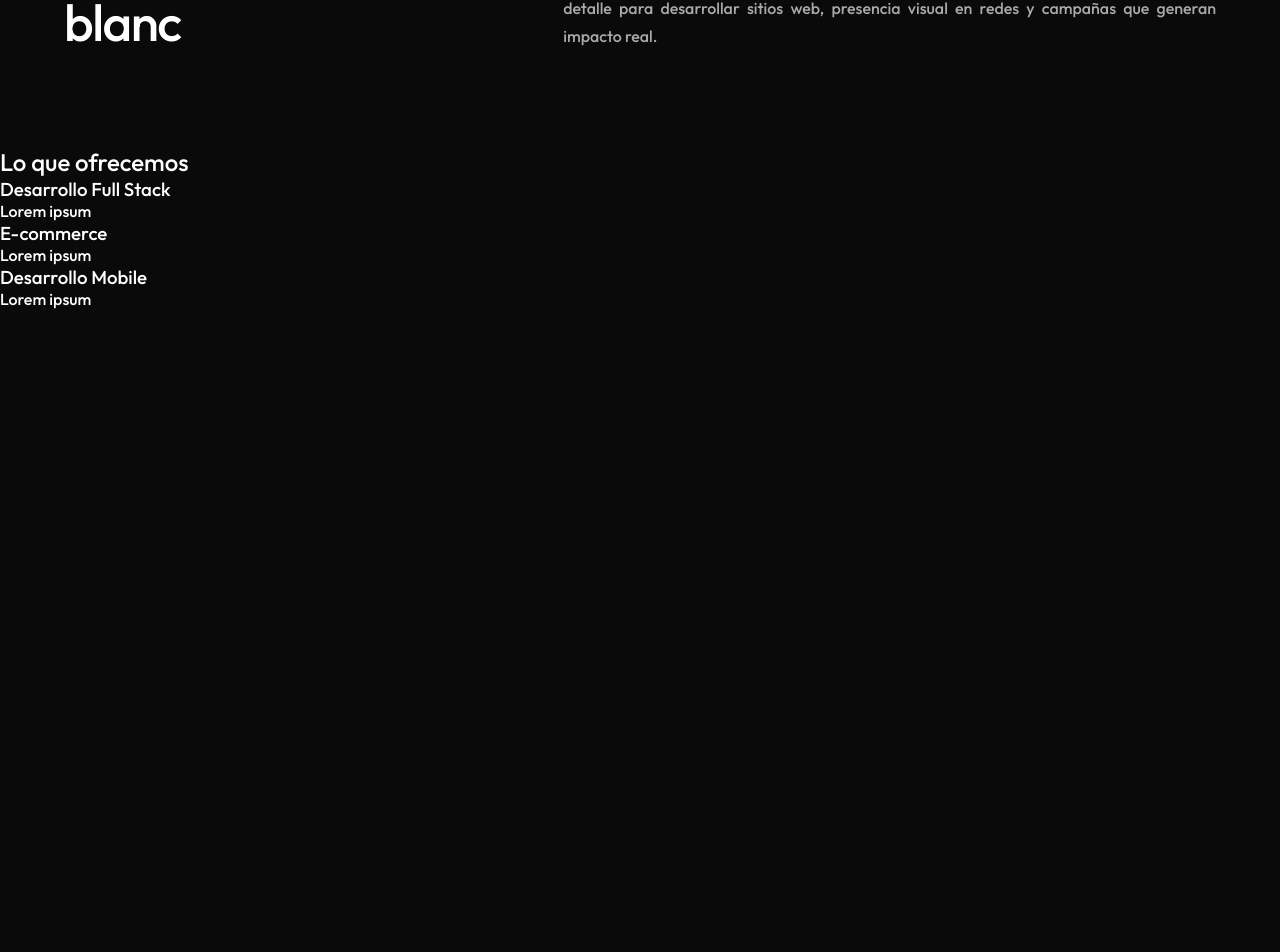
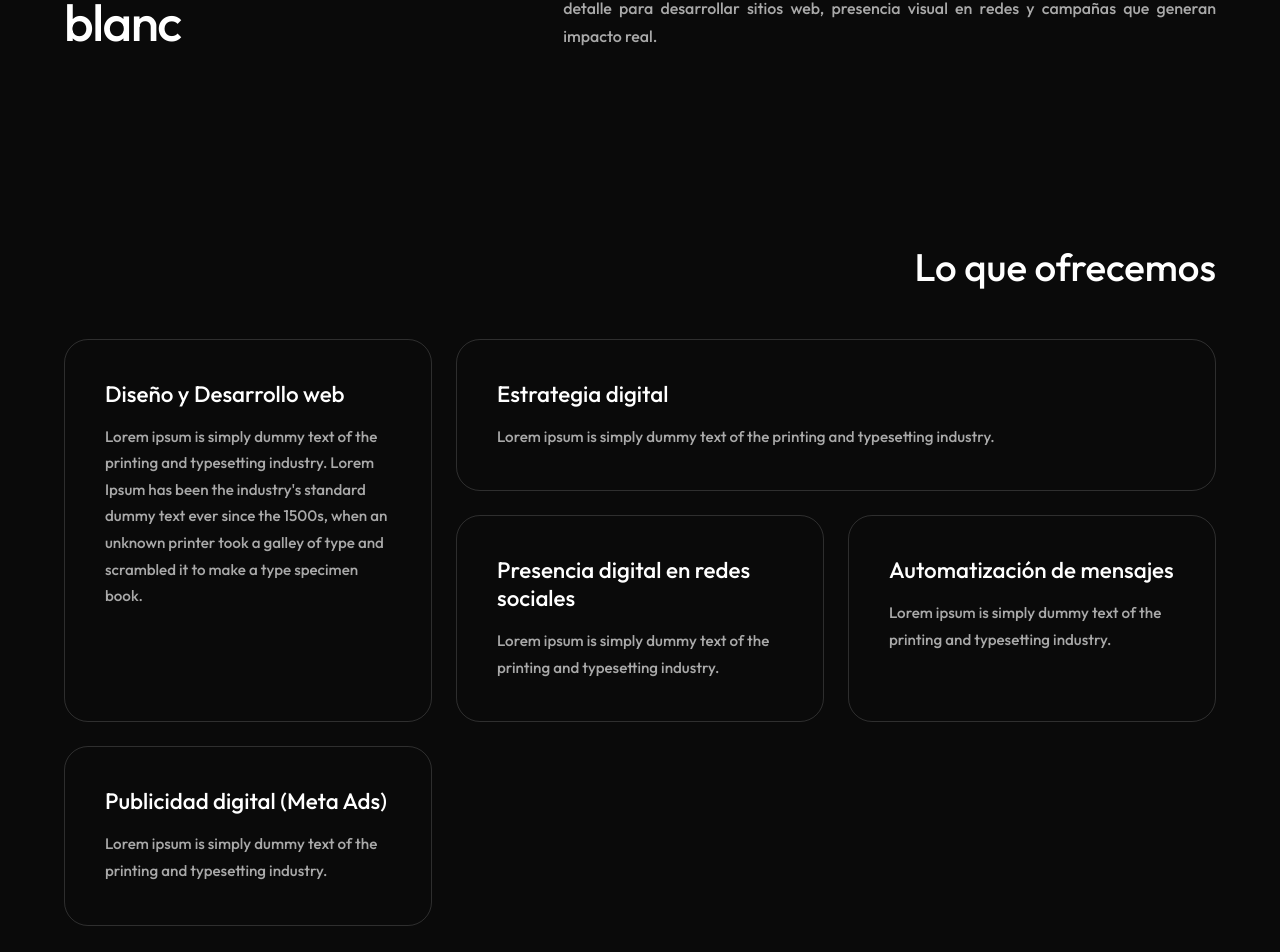
Before and after one commit to MatiasCortes2211/Blanc-Studio, a React (Vite) app in the folder frontend/: page / in a window 1280 px wide. Shown: the part 958-1910 px from the top of the page. Before the commit the page ends 1267 px from the top, so only its background shows below. Built offline with nearby package versions, Linux system fonts and the light colour scheme.

Commit message:
feat(servicios): agrega sección servicios

```diff
--- a/frontend/src/components/sections/Servicios.jsx
+++ b/frontend/src/components/sections/Servicios.jsx
@@ -1,19 +1,29 @@
+import styles from './Servicios.module.css'
+
 function Servicios() {
   return (
-    <section>
-      <h2>Lo que ofrecemos</h2>
-      <div>
-        <div>
-          <h3>Desarrollo Full Stack</h3>
-          <p>Lorem ipsum</p>
+    <section className={styles.servicios}>
+      <h2 className={styles.subtitulo}>Lo que ofrecemos</h2>
+      <div className={styles.grid}>
+        <div className={`${styles.card} ${styles.cardIzq}`}>
+          <h3 className={styles.cardTitulo}>Diseño y Desarrollo web</h3>
+          <p className={styles.cardTexto}>Lorem ipsum is simply dummy text of the printing and typesetting industry. Lorem Ipsum has been the industry's standard dummy text ever since the 1500s, when an unknown printer took a galley of type and scrambled it to make a type specimen book.</p>
         </div>
-        <div>
-          <h3>E-commerce</h3>
-          <p>Lorem ipsum</p>
+        <div className={`${styles.card} ${styles.cardEstrategia}`}>
+          <h3 className={styles.cardTitulo}>Estrategia digital</h3>
+          <p className={styles.cardTexto}>Lorem ipsum is simply dummy text of the printing and typesetting industry.</p>
         </div>
-        <div>
-          <h3>Desarrollo Mobile</h3>
-          <p>Lorem ipsum</p>
+        <div className={styles.card}>
+          <h3 className={styles.cardTitulo}>Presencia digital en redes sociales</h3>
+          <p className={styles.cardTexto}>Lorem ipsum is simply dummy text of the printing and typesetting industry.</p>
+        </div>
+        <div className={styles.card}>
+          <h3 className={styles.cardTitulo}>Automatización de mensajes</h3>
+          <p className={styles.cardTexto}>Lorem ipsum is simply dummy text of the printing and typesetting industry.</p>
+        </div>
+        <div className={`${styles.card} ${styles.cardPublicidad}`}>
+          <h3 className={styles.cardTitulo}>Publicidad digital (Meta Ads)</h3>
+          <p className={styles.cardTexto}>Lorem ipsum is simply dummy text of the printing and typesetting industry.</p>
         </div>
       </div>
     </section>
--- /dev/null
+++ b/frontend/src/components/sections/Servicios.module.css
@@ -0,0 +1,55 @@
+.servicios {
+  background: #0a0a0a;
+  padding: 6rem 4rem;
+}
+
+.subtitulo {
+  font-family: 'Outfit', sans-serif;
+  font-size: clamp(2rem, 3vw, 2.5rem);
+  font-weight: 500;
+  color: #fff;
+  text-align: right;
+  margin-bottom: 3rem;
+}
+
+.grid {
+  display: grid;
+  grid-template-columns: 1fr 1fr 1fr;
+  grid-template-rows: auto auto;
+  gap: 1.5rem;
+}
+
+.card {
+  border: 1px solid rgba(255, 255, 255, 0.15);
+  border-radius: 1.5rem;
+  padding: 2.5rem;
+}
+
+.cardIzq {
+  grid-column: 1;
+  grid-row: 1 / 3;
+}
+
+.cardEstrategia {
+  grid-column: 2 / 4;
+  grid-row: 1;
+}
+
+.cardPublicidad {
+  grid-column: 1;
+  grid-row: 3;
+}
+
+.cardTitulo {
+  font-family: 'Outfit', sans-serif;
+  font-size: 1.4rem;
+  font-weight: 500;
+  color: #fff;
+  margin-bottom: 1rem;
+}
+
+.cardTexto {
+  font-size: 0.95rem;
+  line-height: 1.75;
+  color: rgba(255, 255, 255, 0.65);
+}
```
